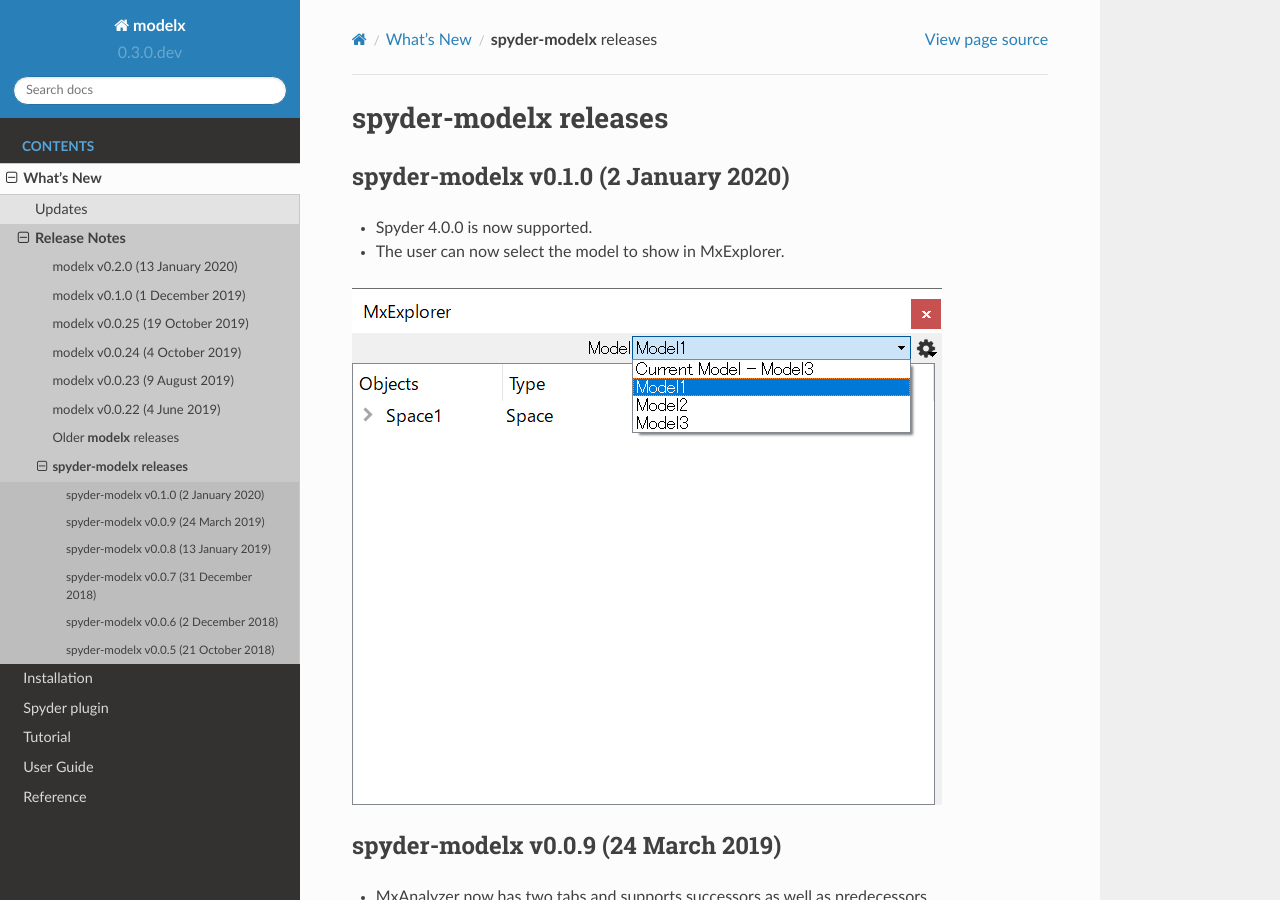
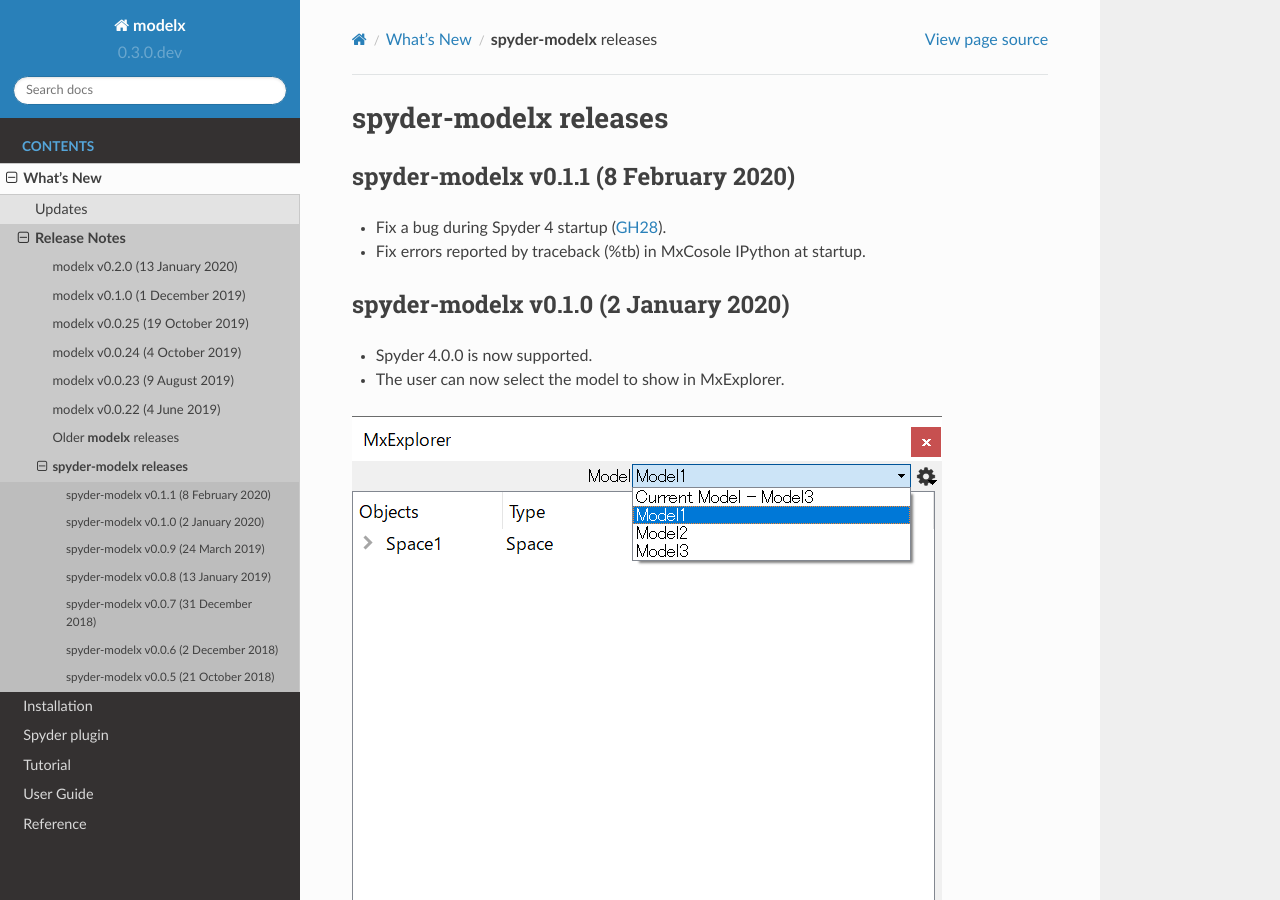
Before and after one commit to fumitoh/modelx, a Sphinx documentation site: the page built from doc/source/releases/spyder_mx_releases.rst, in a window 1280 px wide and 900 px high. Built offline with Sphinx 7.4.7 and the Read the Docs theme 2.0.0, drawn with Linux system fonts in a browser that asks for light colours; pages that are not in the unit, such as notebooks, are missing from menus.

Commit message:
DOC: Update on spyder-modelx v0.1.1 release

```diff
--- a/doc/source/releases/spyder_mx_releases.rst
+++ b/doc/source/releases/spyder_mx_releases.rst
@@ -1,5 +1,14 @@
 **spyder-modelx** releases
 ==========================
+
+.. _release-mxplugin-v0.1.1:
+
+spyder-modelx v0.1.1 (8 February 2020)
+---------------------------------------
+- Fix a bug during Spyder 4 startup (`GH28`_).
+- Fix errors reported by traceback (%tb) in MxCosole IPython at startup.
+
+.. _GH28: https://github.com/fumitoh/modelx/issues/28
 
 .. _release-mxplugin-v0.1.0:
 
--- a/doc/source/updates.rst
+++ b/doc/source/updates.rst
@@ -3,6 +3,10 @@
 
 
 .. Latest Updates Begin
+
+* *8 February 2020:*
+  spyder-modelx v0.1.1 is released.  See :ref:`Release Notes <release-mxplugin-v0.1.1>`
+  for details.
 
 * *13 January 2020:*
   modelx v0.2.0 is released. See :doc:`releases/relnotes_v0_2_0`
```
